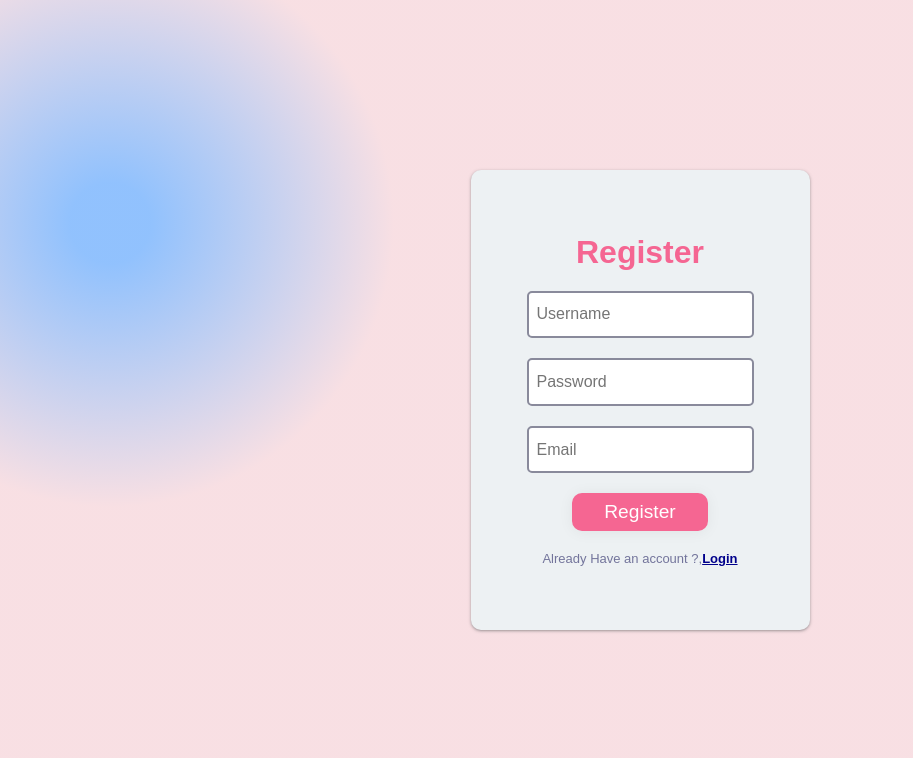
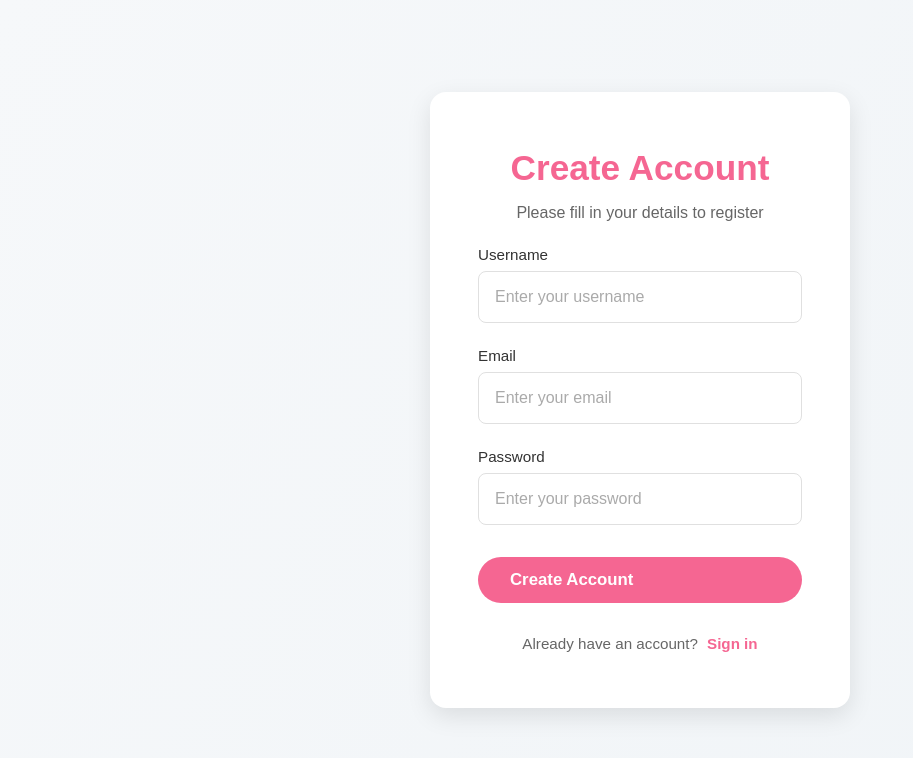
Before and after one commit to SurajG20/Expense-Tracker, a React (Vite) app in the folder client/: page /register in a window 1280 px wide. Shown: the top 758 px of the page, without its empty margins (0-913 px from the left). Built offline with nearby package versions, Linux system fonts and the light colour scheme; no server answers.

Commit message:
feat: Enhance authentication features by adding email/password reset, forgot password, and email verification functionalities; update login and registration forms for improved user experience

```diff
--- a/client/src/components/Login/Login.jsx
+++ b/client/src/components/Login/Login.jsx
@@ -1,17 +1,17 @@
-import { useState } from 'react';
-import styled from 'styled-components';
-import Button from '../Button/Button';
-import { Link, Navigate, useNavigate } from 'react-router-dom';
-import { useLoginUserMutation } from '../../features/users/userSlice';
-import { toast } from 'react-toastify';
-import { setAuth } from '../../utils/requestMethods';
+import { useState } from "react";
+import styled from "styled-components";
+import Button from "../Button/Button";
+import { Link, Navigate, useNavigate } from "react-router-dom";
+import { useLoginUserMutation } from "../../features/users/userSlice";
+import { toast } from "react-toastify";
+import { setAuth } from "../../utils/requestMethods";
 
 function Login() {
   const [loginUser, { isLoading }] = useLoginUserMutation();
   const navigate = useNavigate();
   const [inputState, setInputState] = useState({
-    email: '',
-    password: ''
+    email: "",
+    password: "",
   });
 
   const { email, password } = inputState;
@@ -26,63 +26,70 @@ function Login() {
     try {
       const data = await loginUser(inputState).unwrap();
       setAuth(data);
-      toast.success('Login successful!');
-      navigate('/');
+      toast.success("Login successful!");
+      navigate("/");
       setInputState({
-        email: '',
-        password: ''
+        email: "",
+        password: "",
       });
     } catch (err) {
-      console.error('Login failed', err);
+      console.error("Login failed", err);
       if (err?.data?.message) {
         toast.error(err.data.message);
       } else {
-        toast.error('Invalid Credentials');
+        toast.error("Invalid Credentials");
       }
     }
   };
 
   return (
     <MainContainer>
-      <div className='form-content'>
+      <div className="form-content">
         <FormStyled onSubmit={handleSubmit}>
-          <h2>Login</h2>
-          <div className='input-control'>
+          <h1>Welcome Back!</h1>
+          <p className="subtitle">Please enter your details to sign in</p>
+
+          <div className="input-control">
+            <label htmlFor="email">Email</label>
             <input
-              type='text'
+              type="email"
               value={email}
-              id='email'
-              autoComplete='email'
-              name={'email'}
-              placeholder='Email'
-              onChange={handleInput('email')}
-            />
-          </div>
-          <div className='input-control'>
-            <input
-              id='password'
-              value={password}
-              type='password'
-              name={'password'}
-              autoComplete='password'
-              placeholder={'Password'}
-              onChange={handleInput('password')}
+              id="email"
+              autoComplete="email"
+              name={"email"}
+              placeholder="Enter your email"
+              onChange={handleInput("email")}
+              required
             />
           </div>
 
-          <div className='submit-btn'>
+          <div className="input-control">
+            <label htmlFor="password">Password</label>
+            <input
+              id="password"
+              value={password}
+              type="password"
+              name={"password"}
+              autoComplete="current-password"
+              placeholder={"Enter your password"}
+              onChange={handleInput("password")}
+              required
+            />
+          </div>
+
+          <div className="submit-btn">
             <Button
-              name={'Login'}
-              bPad={'.5rem 2rem'}
-              bRad={'10px'}
-              bg={'var(--color-accent)'}
-              color={'#fff'}
+              name={isLoading ? "Signing in..." : "Sign In"}
+              bPad={".8rem 2rem"}
+              bRad={"30px"}
+              bg={"var(--color-accent)"}
+              color={"#fff"}
               disabled={isLoading}
             />
           </div>
 
-          <p>
-            Do not have an account?, <Link to='/register'>Register</Link>
+          <p className="register-link">
+            Don&apos;t have an account? <Link to="/register">Create one</Link>
           </p>
         </FormStyled>
       </div>
@@ -96,50 +103,105 @@ const MainContainer = styled.div`
   justify-content: center;
   width: 100vw;
   height: 100vh;
+  background: linear-gradient(120deg, #f6f8fa 0%, #f0f4f7 100%);
+
   .form-content {
-    box-shadow:
-      rgba(60, 64, 67, 0.3) 0px 1px 2px 0px,
-      rgba(60, 64, 67, 0.15) 0px 1px 3px 1px;
-    padding: 3rem 2.5rem;
-    background-color: #edf1f3;
-    border-radius: 10px;
+    box-shadow: 0px 8px 24px rgba(0, 0, 0, 0.1);
+    padding: 3.5rem 3rem;
+    background-color: white;
+    border-radius: 16px;
+    width: 100%;
+    max-width: 420px;
+    margin: 1rem;
   }
 `;
 
 const FormStyled = styled.form`
   display: flex;
   flex-direction: column;
-  align-items: center;
-  gap: 1.25rem;
-  padding: 1rem;
-  h2 {
-    font-size: 2rem;
+  gap: 1.5rem;
+
+  h1 {
+    font-size: 2.2rem;
     color: var(--color-accent);
+    margin-bottom: 0;
+    text-align: center;
   }
-  input {
+
+  .subtitle {
+    text-align: center;
+    color: #666;
+    margin-top: -0.5rem;
     font-size: 1rem;
-    outline: none;
-    border: none;
-    padding: 0.8rem 0.5rem;
-    border-radius: 5px;
-    border: 2px solid #898a9b;
-    width: 100%;
+  }
+
+  .input-control {
+    display: flex;
+    flex-direction: column;
+    gap: 0.5rem;
+
+    label {
+      font-weight: 500;
+      color: #333;
+      font-size: 0.95rem;
+    }
+
+    input {
+      font-size: 1rem;
+      outline: none;
+      border: 1.5px solid #e0e0e0;
+      padding: 1rem;
+      border-radius: 8px;
+      width: 100%;
+      transition: all 0.2s ease;
+
+      &:focus {
+        border-color: var(--color-accent);
+        box-shadow: 0 0 0 2px rgba(var(--color-accent-rgb), 0.1);
+      }
+
+      &::placeholder {
+        color: #aaa;
+      }
+    }
   }
 
   .submit-btn {
+    margin-top: 0.5rem;
+
     button {
-      box-shadow: 0px 1px 15px rgba(0, 0, 0, 0.06);
-      &:hover {
+      width: 100%;
+      font-weight: 600;
+      font-size: 1.05rem;
+      transition: all 0.2s ease;
+
+      &:hover:not(:disabled) {
         background: var(--color-green) !important;
+        transform: translateY(-1px);
+      }
+
+      &:disabled {
+        opacity: 0.7;
+        cursor: not-allowed;
       }
     }
   }
-  p {
-    font-size: small;
+
+  .register-link {
+    text-align: center;
+    font-size: 0.95rem;
+    color: #666;
+    margin-top: 0.5rem;
+
     a {
-      font-weight: bold;
-      cursor: pointer;
-      color: darkblue;
+      font-weight: 600;
+      color: var(--color-accent);
+      text-decoration: none;
+      margin-left: 0.3rem;
+
+      &:hover {
+        text-decoration: underline;
+      }
     }
   }
 `;
--- a/client/src/components/Register/Register.jsx
+++ b/client/src/components/Register/Register.jsx
@@ -45,48 +45,64 @@ function Register() {
     <MainContainer>
       <div className="form-content">
         <FormStyled onSubmit={handleSubmit}>
-          <h2>Register</h2>
+          <h1>Create Account</h1>
+          <p className="subtitle">Please fill in your details to register</p>
+
           <div className="input-control">
+            <label htmlFor="username">Username</label>
             <input
               type="text"
               value={username}
+              id="username"
               name={"username"}
-              placeholder="Username"
+              autoComplete="username"
+              placeholder="Enter your username"
               onChange={handleInput("username")}
+              required
             />
           </div>
+
           <div className="input-control">
+            <label htmlFor="email">Email</label>
             <input
+              type="email"
+              value={email}
+              id="email"
+              name={"email"}
+              autoComplete="email"
+              placeholder="Enter your email"
+              onChange={handleInput("email")}
+              required
+            />
+          </div>
+
+          <div className="input-control">
+            <label htmlFor="password">Password</label>
+            <input
+              id="password"
               value={password}
               type="password"
               name={"password"}
-              placeholder={"Password"}
+              autoComplete="new-password"
+              placeholder={"Enter your password"}
               onChange={handleInput("password")}
-            />
-          </div>
-          <div className="input-control">
-            <input
-              value={email}
-              type="text"
-              name={"email"}
-              placeholder={"Email"}
-              onChange={handleInput("email")}
+              required
             />
           </div>
 
           <div className="submit-btn">
             <Button
-              name={"Register"}
-              bPad={".5rem 2rem"}
-              bRad={"10px"}
-              bg={"var(--color-accent"}
-              isLoading={isLoading}
+              name={isLoading ? "Creating account..." : "Create Account"}
+              bPad={".8rem 2rem"}
+              bRad={"30px"}
+              bg={"var(--color-accent)"}
               color={"#fff"}
+              disabled={isLoading}
             />
           </div>
-          <p>
-            Already Have an account ?,
-            <Link to="/login">Login</Link>
+
+          <p className="register-link">
+            Already have an account? <Link to="/login">Sign in</Link>
           </p>
         </FormStyled>
       </div>
@@ -100,51 +116,107 @@ const MainContainer = styled.div`
   justify-content: center;
   width: 100vw;
   height: 100vh;
+  background: linear-gradient(120deg, #f6f8fa 0%, #f0f4f7 100%);
+
   .form-content {
-    box-shadow:
-      rgba(60, 64, 67, 0.3) 0px 1px 2px 0px,
-      rgba(60, 64, 67, 0.15) 0px 1px 3px 1px;
-    padding: 3rem 2.5rem;
-    background-color: #edf1f3;
-    border-radius: 10px;
+    box-shadow: 0px 8px 24px rgba(0, 0, 0, 0.1);
+    padding: 3.5rem 3rem;
+    background-color: white;
+    border-radius: 16px;
+    width: 100%;
+    max-width: 420px;
+    margin: 1rem;
   }
 `;
 
 const FormStyled = styled.form`
   display: flex;
   flex-direction: column;
-  align-items: center;
-  gap: 1.25rem;
-  padding: 1rem;
-  h2 {
-    font-size: 2rem;
+  gap: 1.5rem;
+
+  h1 {
+    font-size: 2.2rem;
     color: var(--color-accent);
+    margin-bottom: 0;
+    text-align: center;
   }
-  input {
+
+  .subtitle {
+    text-align: center;
+    color: #666;
+    margin-top: -0.5rem;
     font-size: 1rem;
-    outline: none;
-    border: none;
-    padding: 0.8rem 0.5rem;
-    border-radius: 5px;
-    border: 2px solid #898a9b;
-    width: 100%;
+  }
+
+  .input-control {
+    display: flex;
+    flex-direction: column;
+    gap: 0.5rem;
+
+    label {
+      font-weight: 500;
+      color: #333;
+      font-size: 0.95rem;
+    }
+
+    input {
+      font-size: 1rem;
+      outline: none;
+      border: 1.5px solid #e0e0e0;
+      padding: 1rem;
+      border-radius: 8px;
+      width: 100%;
+      transition: all 0.2s ease;
+
+      &:focus {
+        border-color: var(--color-accent);
+        box-shadow: 0 0 0 2px rgba(var(--color-accent-rgb), 0.1);
+      }
+
+      &::placeholder {
+        color: #aaa;
+      }
+    }
   }
 
   .submit-btn {
+    margin-top: 0.5rem;
+
     button {
-      box-shadow: 0px 1px 15px rgba(0, 0, 0, 0.06);
-      &:hover {
+      width: 100%;
+      font-weight: 600;
+      font-size: 1.05rem;
+      transition: all 0.2s ease;
+
+      &:hover:not(:disabled) {
         background: var(--color-green) !important;
+        transform: translateY(-1px);
+      }
+
+      &:disabled {
+        opacity: 0.7;
+        cursor: not-allowed;
       }
     }
   }
-  p {
-    font-size: small;
+
+  .register-link {
+    text-align: center;
+    font-size: 0.95rem;
+    color: #666;
+    margin-top: 0.5rem;
+
     a {
-      font-weight: bold;
-      cursor: pointer;
-      color: darkblue;
+      font-weight: 600;
+      color: var(--color-accent);
+      text-decoration: none;
+      margin-left: 0.3rem;
+
+      &:hover {
+        text-decoration: underline;
+      }
     }
   }
 `;
+
 export default Register;
```
Also changed, not shown: 1 other file (tests, documents, lock files or other folders).
